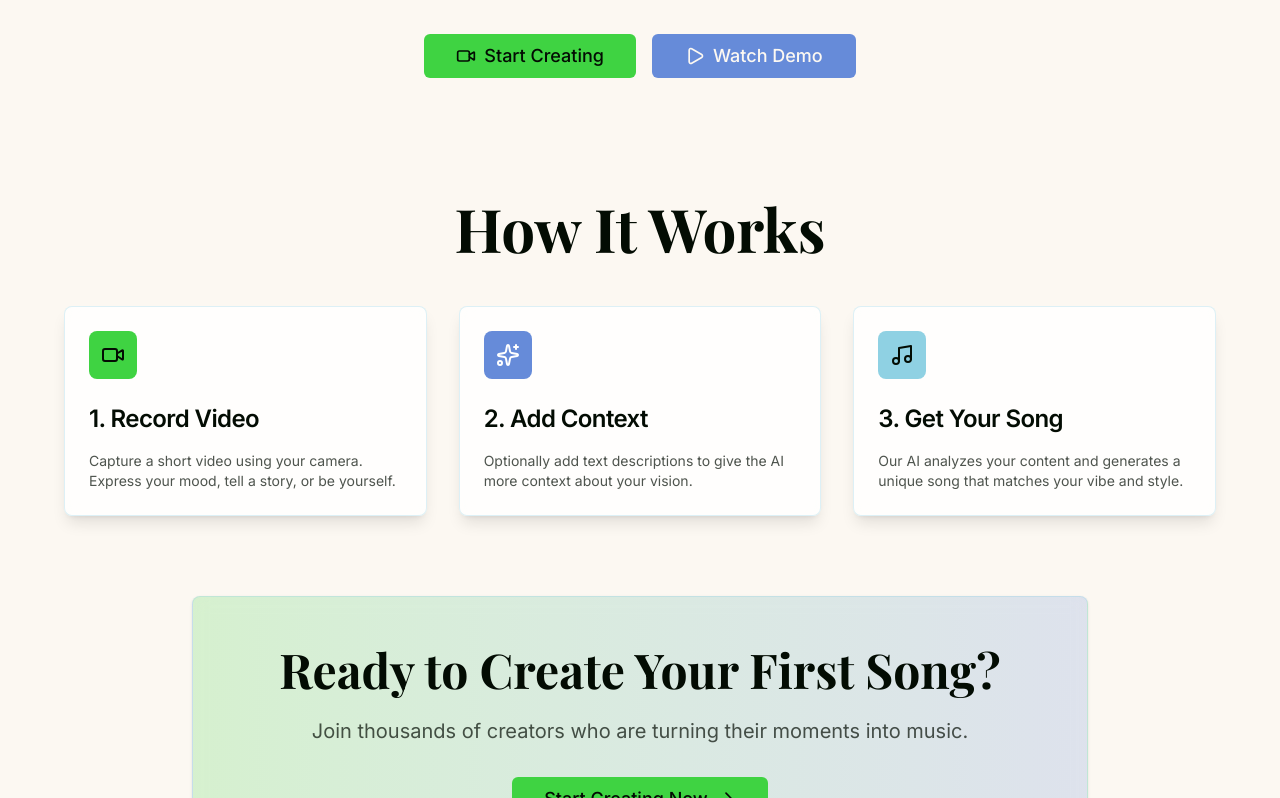
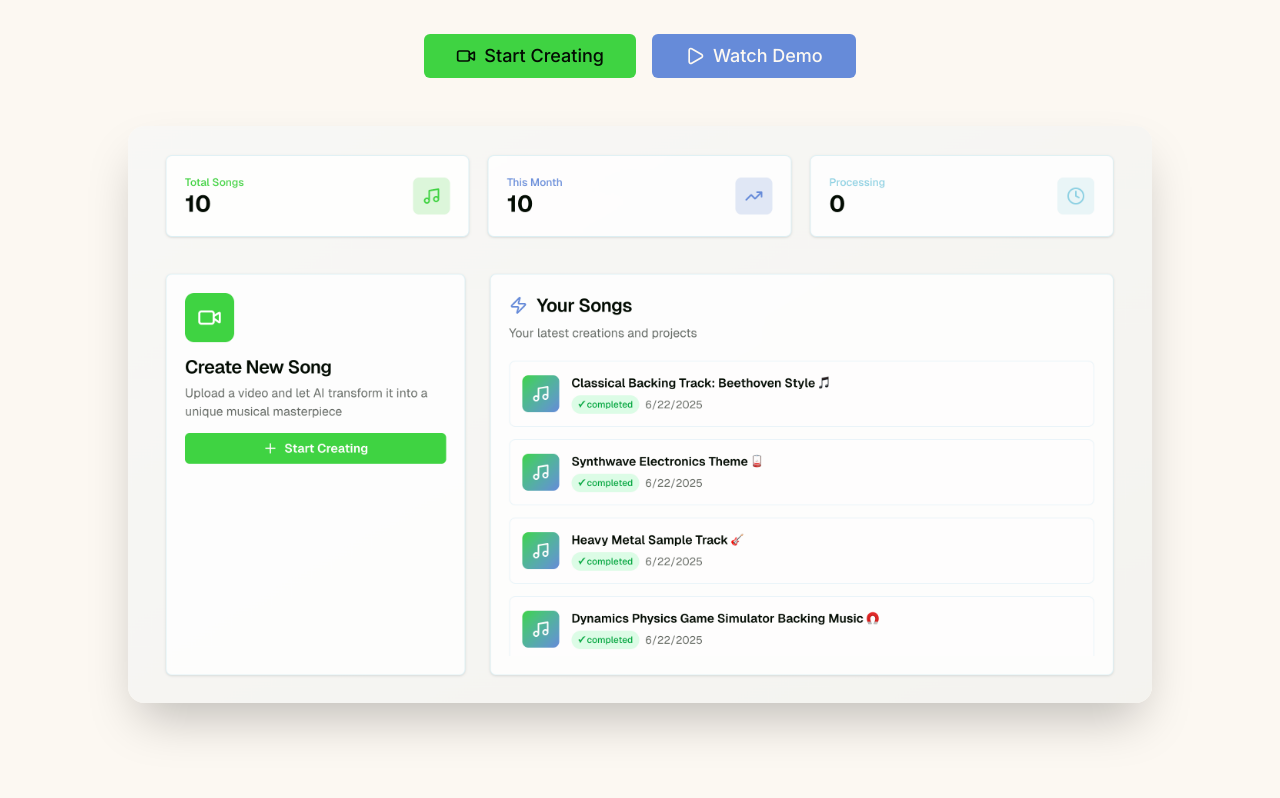
Before and after one commit to osh3276/vibe-tune, a Next.js app: page / in a window 1280 px wide. Shown: the part 422-1220 px from the top of the page. Built offline with nearby package versions, Linux system fonts and the light colour scheme; no server answers.

Commit message:
landing-page mods

```diff
--- a/src/app/page.tsx
+++ b/src/app/page.tsx
@@ -130,7 +130,7 @@ export default function Home() {
 							ease: "easeOut",
 						}}
 					>
-						<div className="max-w-4xl mt-10 mx-auto flex flex-col items-center self-stretch">
+						<div className="max-w-[100rem] mt-10 mx-auto flex flex-col items-center self-stretch">
 							<h1 className="text-8xl mb-6 text-[#030c03] tracking-tight font-semibold font-display">
 								Turn Moments into{" "}
 								<span className="bg-gradient-to-r from-[#3fd342] to-[#668bd9] bg-clip-text text-transparent">
@@ -142,7 +142,7 @@ export default function Home() {
 								Record a short video and let AI generate a
 								unique song just fit for your vibe.
 							</p>
-							<div className="flex flex-col sm:flex-row gap-4 justify-center">
+							<div className="flex flex-col sm:flex-row gap-4 justify-center mb-12">
 								<Link href="/create">
 									<Button
 										size="lg"
@@ -162,6 +162,21 @@ export default function Home() {
 										Watch Demo
 									</Button>
 								</Link>
+							</div>
+
+							{/* Dashboard Preview Image */}
+							<div className="relative group w-full max-w-[80vw]">
+								{/* Animated gradient border on hover */}
+								<div className="absolute -inset-3 bg-gradient-to-r from-[#3fd342] via-[#8fd1e3] to-[#668bd9] rounded-3xl opacity-0 group-hover:opacity-100 transition-opacity duration-500 blur-md"></div>
+
+								{/* Main image container */}
+								<div className="relative bg-[#fcf8f2] rounded-2xl overflow-hidden shadow-2xl transition-all duration-300 group-hover:shadow-[0_25px_50px_-12px_rgba(0,0,0,0.3)]">
+									<img
+										src="/dashboard.png"
+										alt="VibeTune Dashboard Preview"
+										className="w-full h-auto object-cover rounded-2xl"
+									/>
+								</div>
 							</div>
 						</div>
 					</motion.section>
```
Also changed, not shown: public/dashboard.png (added).
